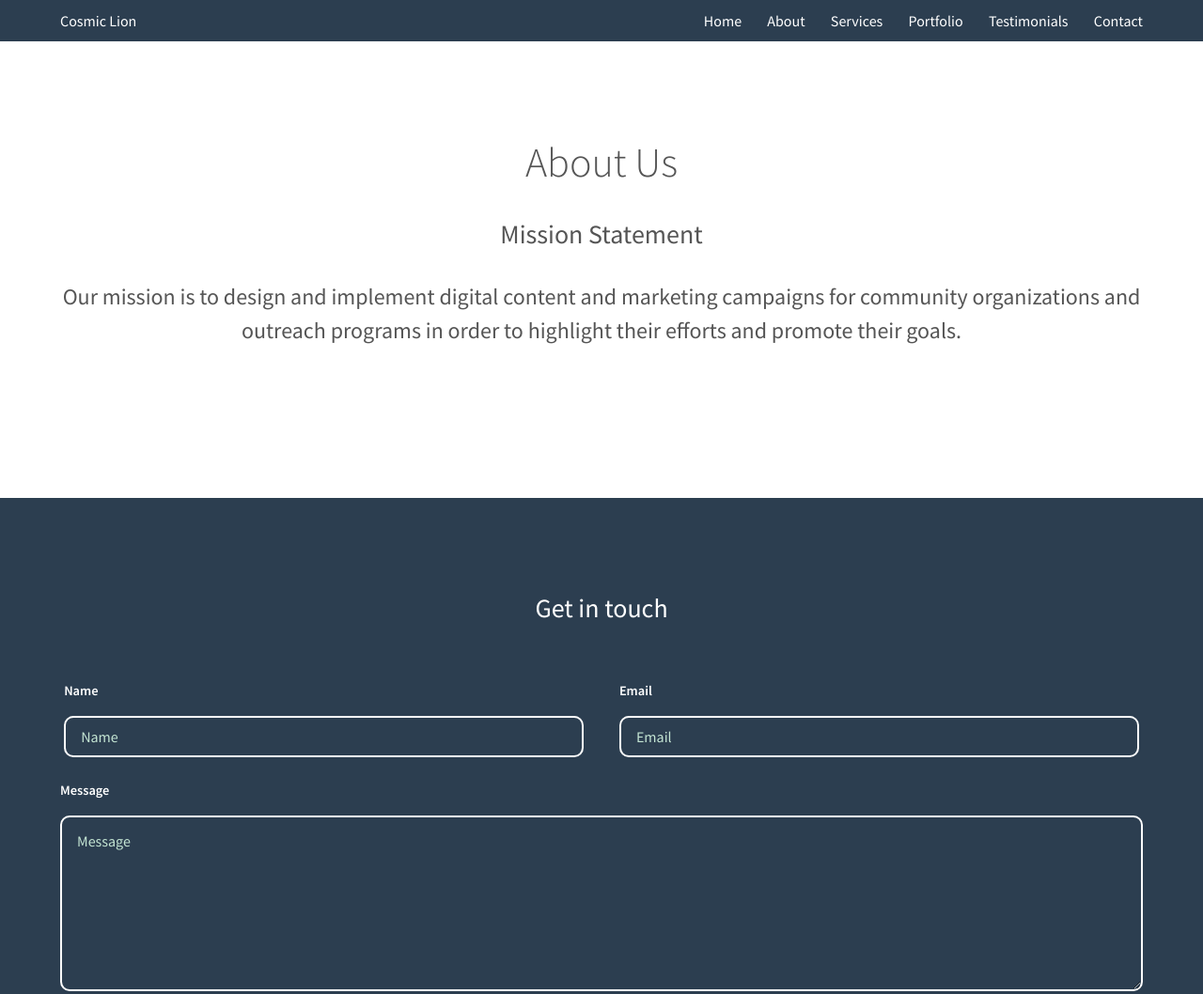
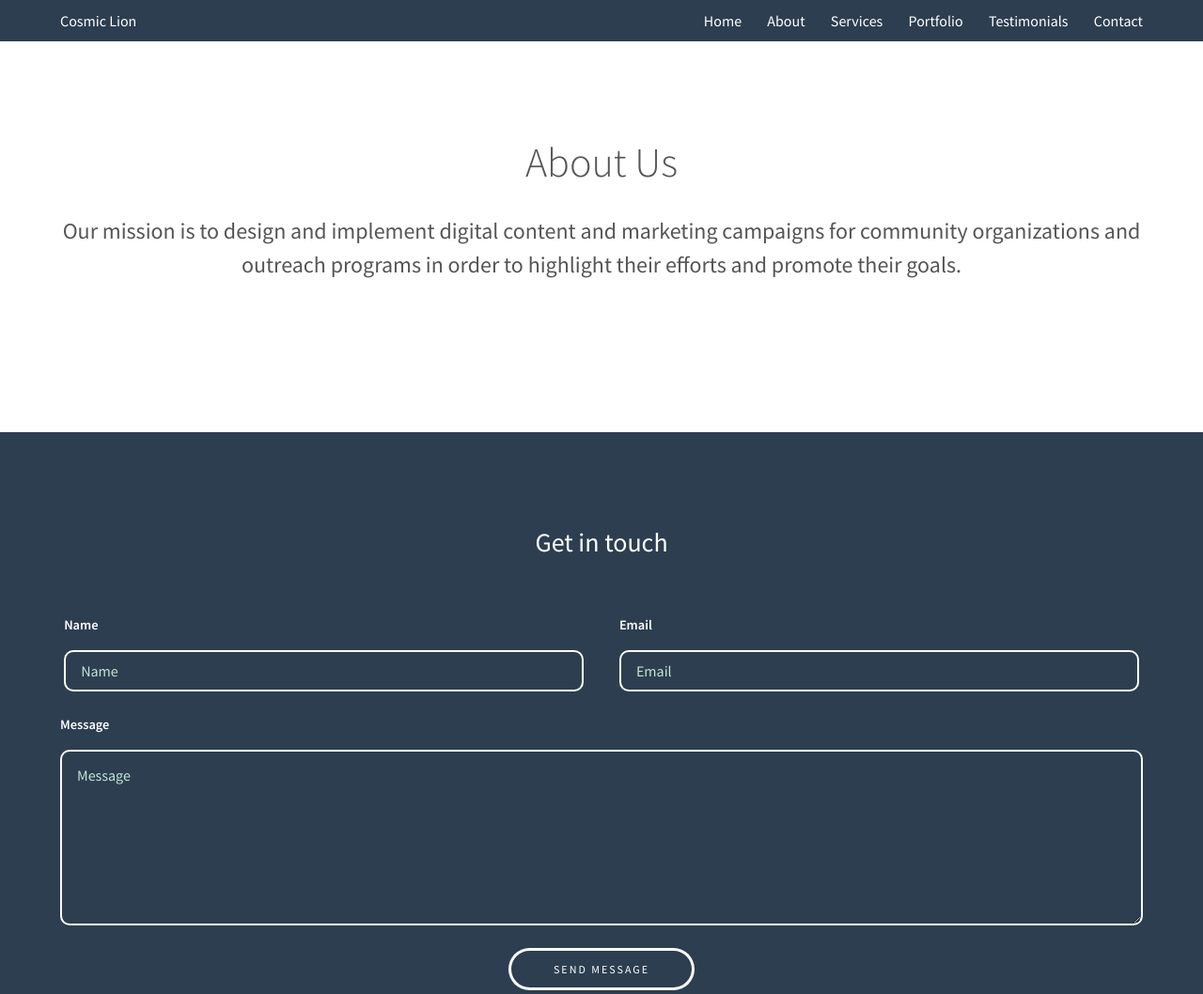
Before and after one commit to nixontest/cosmicliontest, a plain HTML site: page about.html in a window 1280 px wide. Shown: the top 1058 px of the page at 94% size. Drawn offline with Linux system fonts and the light colour scheme.

Commit message:
Update about.html

```diff
--- a/about.html
+++ b/about.html
@@ -34,7 +34,6 @@
 				<div class="inner">
 					<header class="align-center">
 						<h2>About Us</h2>
-						<h3>Mission Statement</h3>
 						<h4>Our mission is to design and implement digital content and marketing campaigns for community organizations and outreach programs in order to highlight their efforts and promote their goals.</h4>
 					</header>
 				</div>
```
